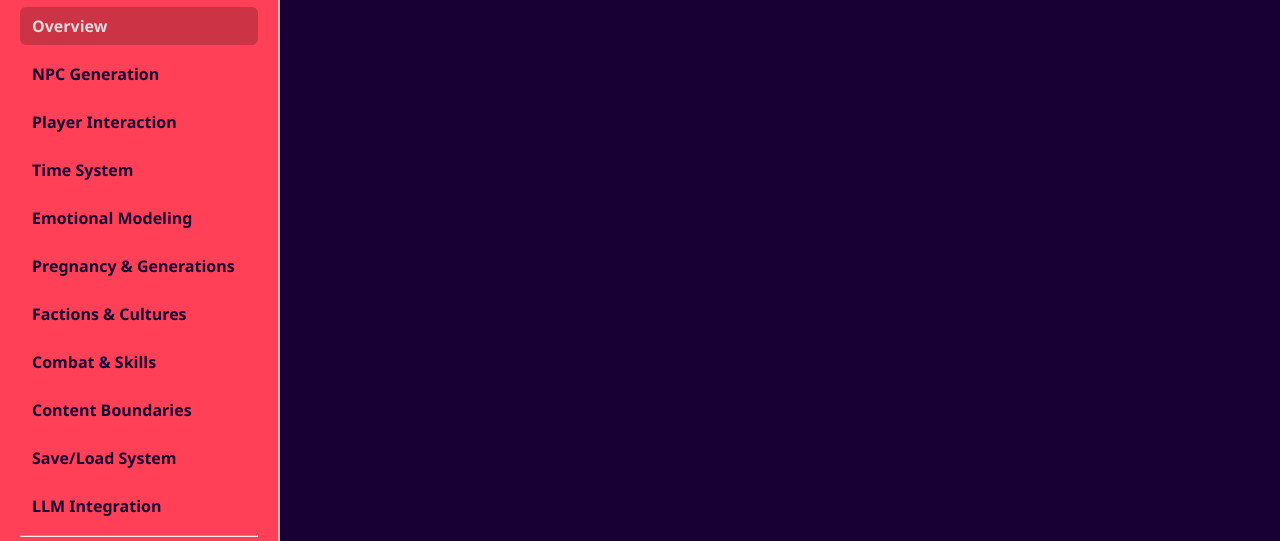
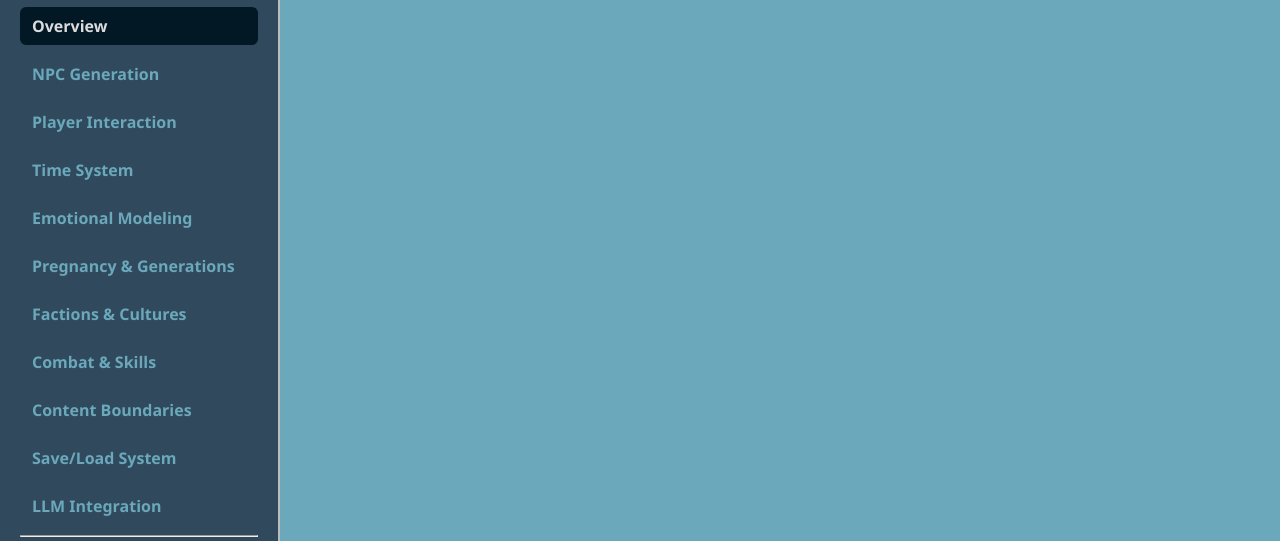
Before and after one commit to CorruptTigga/Echo, a plain HTML site: page docs/index.html in a window 1280 px wide. Shown: the part 135-676 px from the top of the page. Drawn offline with nearby package versions, Linux system fonts and the light colour scheme.

Commit message:
Update style.css

```diff
--- a/docs/style.css
+++ b/docs/style.css
@@ -1,10 +1,10 @@
 /* Base and layout */
 :root {
-  --background-color: #180034;
+  --background-color: #6ba8bb;
   --primary-color: #dcdcdc;
   --primary-hover: #bcbcbc;
-  --secondary-color: #ff4057;
-  --secondary-hover: #cc3345;
+  --secondary-color: #30495d;
+  --secondary-hover: #021825;
 }
 
 body {
```
